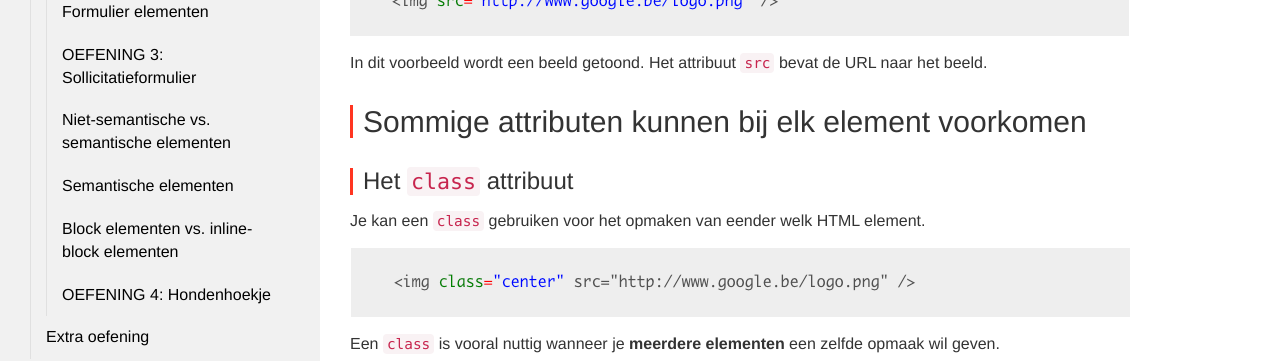
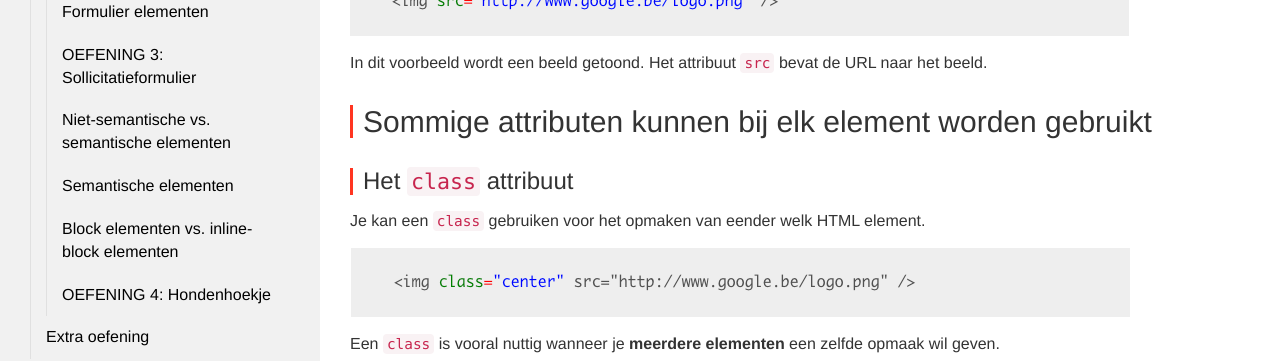
Before and after one commit to Syntra-Brussel/webdesign, a Jekyll site: the page built from html/elementen/attributen.md, in a window 1280 px wide. Shown: the part 664-1025 px from the top of the page. Built offline with Jekyll 4.4.1, drawn with Linux system fonts in a browser that asks for light colours; nearby versions of some CDN libraries; a script that is not in the unit is left out.

Commit message:
Update attributen.md

```diff
--- a/html/elementen/attributen.md
+++ b/html/elementen/attributen.md
@@ -24,7 +24,7 @@ Standaard wordt een link geopend in het zelfde venster. Het <code>target</code>
 
 In dit voorbeeld wordt een beeld getoond. Het attribuut <code>src</code> bevat de URL naar het beeld.
 
-## Sommige attributen kunnen bij elk element voorkomen
+## Sommige attributen kunnen bij elk element worden gebruikt
 ### Het <code>class</code> attribuut
 Je kan een <code>class</code> gebruiken voor het opmaken van eender welk HTML element.
 
```
